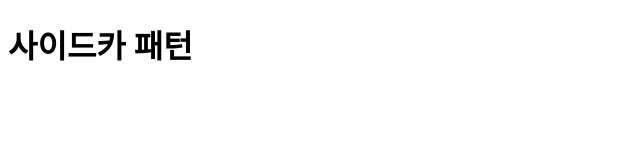
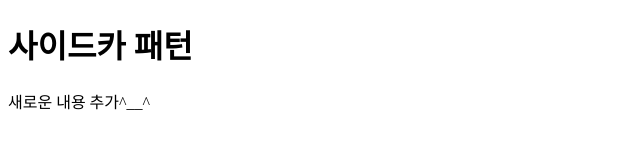
Before and after one commit to HanSu-yeon/web-contents, a plain HTML site: page index.html in a window 1280 px wide. Shown: the whole page, without its empty margins (0-640 px from the left). Drawn offline with Linux system fonts and the light colour scheme.

Commit message:
Update index.html

```diff
--- a/index.html
+++ b/index.html
@@ -5,5 +5,6 @@
 </head>
 <body>
   <h1>사이드카 패턴</h1>
+  <p>새로운 내용 추가^__^</p>
 </body>
 </html>
```
